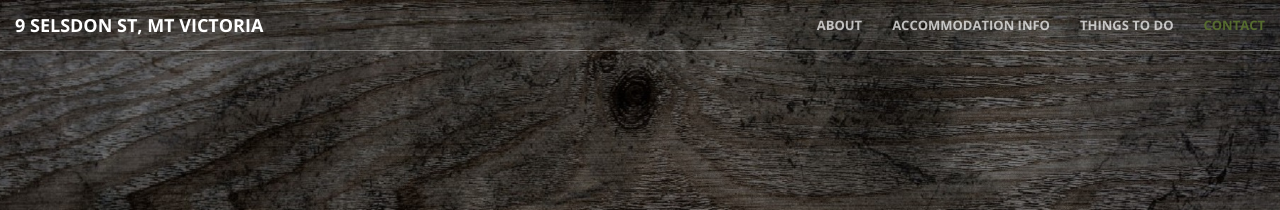
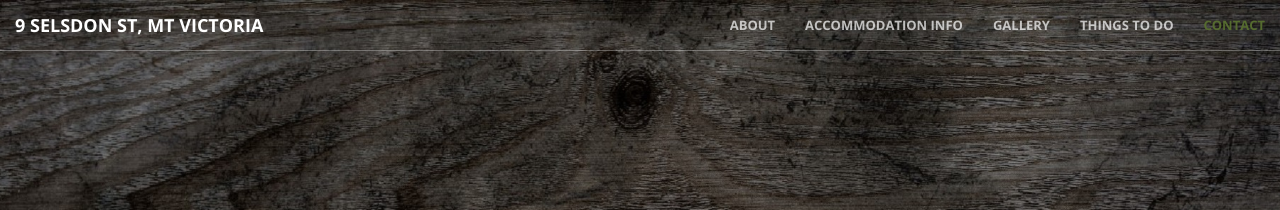
Before and after one commit to DillwyniaLodge/homepage1, a Jekyll site: the page built from index.html, in a window 1280 px wide. Shown: the top 210 px of the page. Built offline with Jekyll 4.4.1, drawn with Linux system fonts in a browser that asks for light colours.

Commit message:
Update nav.html

```diff
--- a/_includes/nav.html
+++ b/_includes/nav.html
@@ -21,6 +21,9 @@
                     <a class="page-scroll" href="#services">Accommodation info</a>
                 </li>
                 <li>
+                    <a class="page-scroll" href="https://dillwynialodge.github.io/gallery/">Gallery</a>
+                </li>
+                <li>
                     <a class="page-scroll" href="#portfolio">Things to do</a>
                 </li>
                 <li>
```
